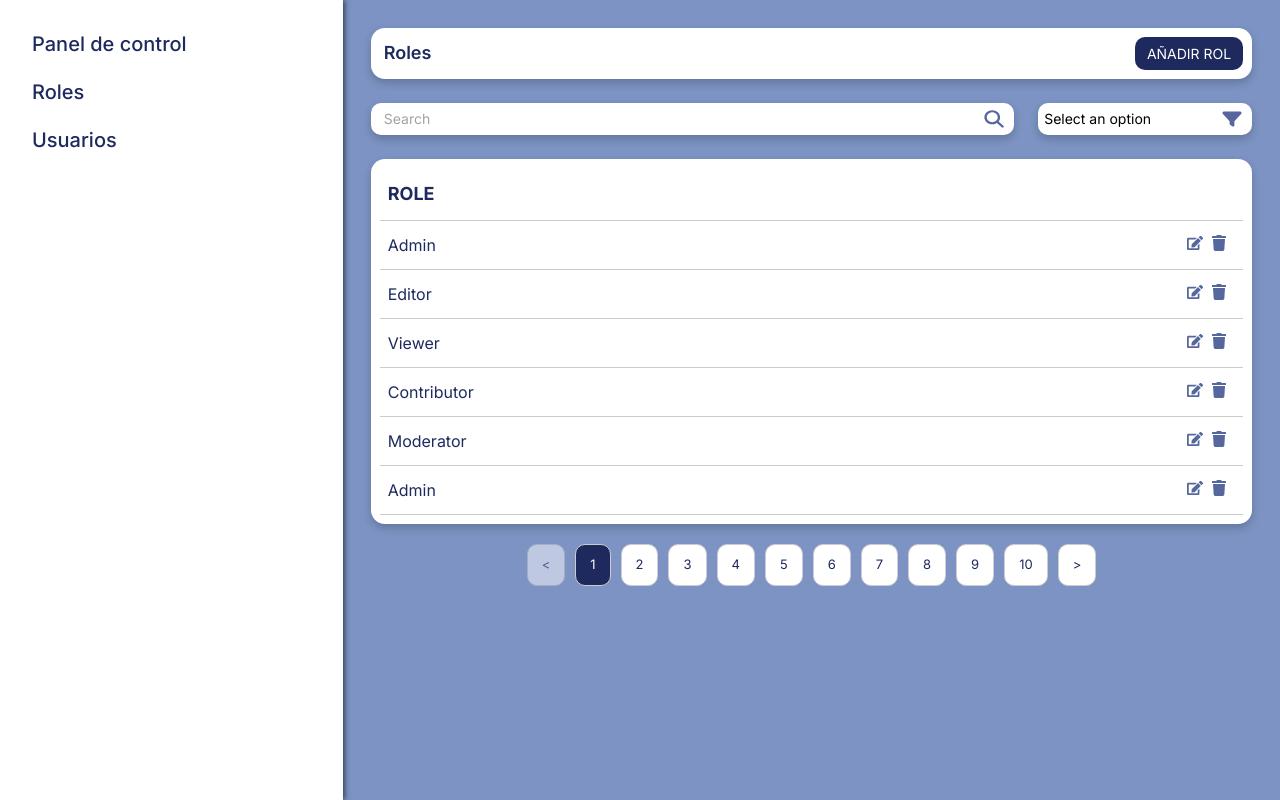
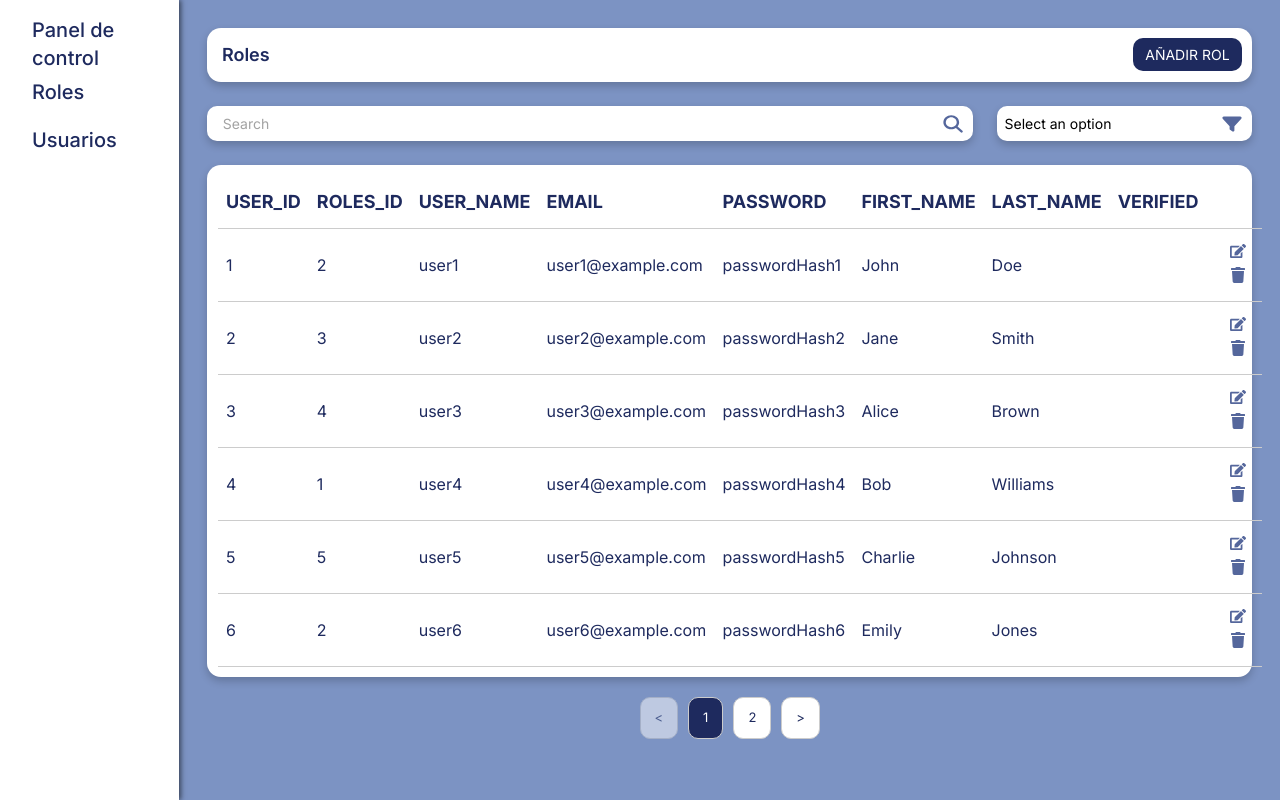
Before and after one commit to RaulBecerraB/TechShare-FrontEnd, a Next.js app: page /admin/roles in a window 1280 px wide. Built offline with nearby package versions, Linux system fonts and the light colour scheme.

Commit message:
chore(public): add dummyUsers.json for testing dynamic table behavior
    - Added  to the public directory to simulate user data for testing dynamic table rendering in .
    - Used this data to verify the behavior of the table with different datasets.

```diff
--- /dev/null
+++ b/public/dummyUsers.json
@@ -0,0 +1,102 @@
+[
+    {
+      "user_id": 1,
+      "roles_id": 2,
+      "user_name": "user1",
+      "email": "user1@example.com",
+      "password": "passwordHash1",
+      "first_name": "John",
+      "last_name": "Doe",
+      "verified": true
+    },
+    {
+      "user_id": 2,
+      "roles_id": 3,
+      "user_name": "user2",
+      "email": "user2@example.com",
+      "password": "passwordHash2",
+      "first_name": "Jane",
+      "last_name": "Smith",
+      "verified": false
+    },
+    {
+      "user_id": 3,
+      "roles_id": 4,
+      "user_name": "user3",
+      "email": "user3@example.com",
+      "password": "passwordHash3",
+      "first_name": "Alice",
+      "last_name": "Brown",
+      "verified": true
+    },
+    {
+      "user_id": 4,
+      "roles_id": 1,
+      "user_name": "user4",
+      "email": "user4@example.com",
+      "password": "passwordHash4",
+      "first_name": "Bob",
+      "last_name": "Williams",
+      "verified": false
+    },
+    {
+      "user_id": 5,
+      "roles_id": 5,
+      "user_name": "user5",
+      "email": "user5@example.com",
+      "password": "passwordHash5",
+      "first_name": "Charlie",
+      "last_name": "Johnson",
+      "verified": true
+    },
+    {
+      "user_id": 6,
+      "roles_id": 2,
+      "user_name": "user6",
+      "email": "user6@example.com",
+      "password": "passwordHash6",
+      "first_name": "Emily",
+      "last_name": "Jones",
+      "verified": false
+    },
+    {
+      "user_id": 7,
+      "roles_id": 3,
+      "user_name": "user7",
+      "email": "user7@example.com",
+      "password": "passwordHash7",
+      "first_name": "David",
+      "last_name": "Garcia",
+      "verified": true
+    },
+    {
+      "user_id": 8,
+      "roles_id": 4,
+      "user_name": "user8",
+      "email": "user8@example.com",
+      "password": "passwordHash8",
+      "first_name": "Eve",
+      "last_name": "Martinez",
+      "verified": false
+    },
+    {
+      "user_id": 9,
+      "roles_id": 1,
+      "user_name": "user9",
+      "email": "user9@example.com",
+      "password": "passwordHash9",
+      "first_name": "Frank",
+      "last_name": "Lee",
+      "verified": true
+    },
+    {
+      "user_id": 10,
+      "roles_id": 5,
+      "user_name": "user10",
+      "email": "user10@example.com",
+      "password": "passwordHash10",
+      "first_name": "Grace",
+      "last_name": "Clark",
+      "verified": false
+    }
+  ]
--- a/src/app/admin/roles/page.tsx
+++ b/src/app/admin/roles/page.tsx
@@ -7,7 +7,7 @@ export default function roles() {
 
   const [data, setData] = useState<any>([]);
 
-  const dataUrl = '/dummy.json'
+  const dataUrl = '/dummyUsers.json'
 
   const fetchData = async () => {
     try {
```
